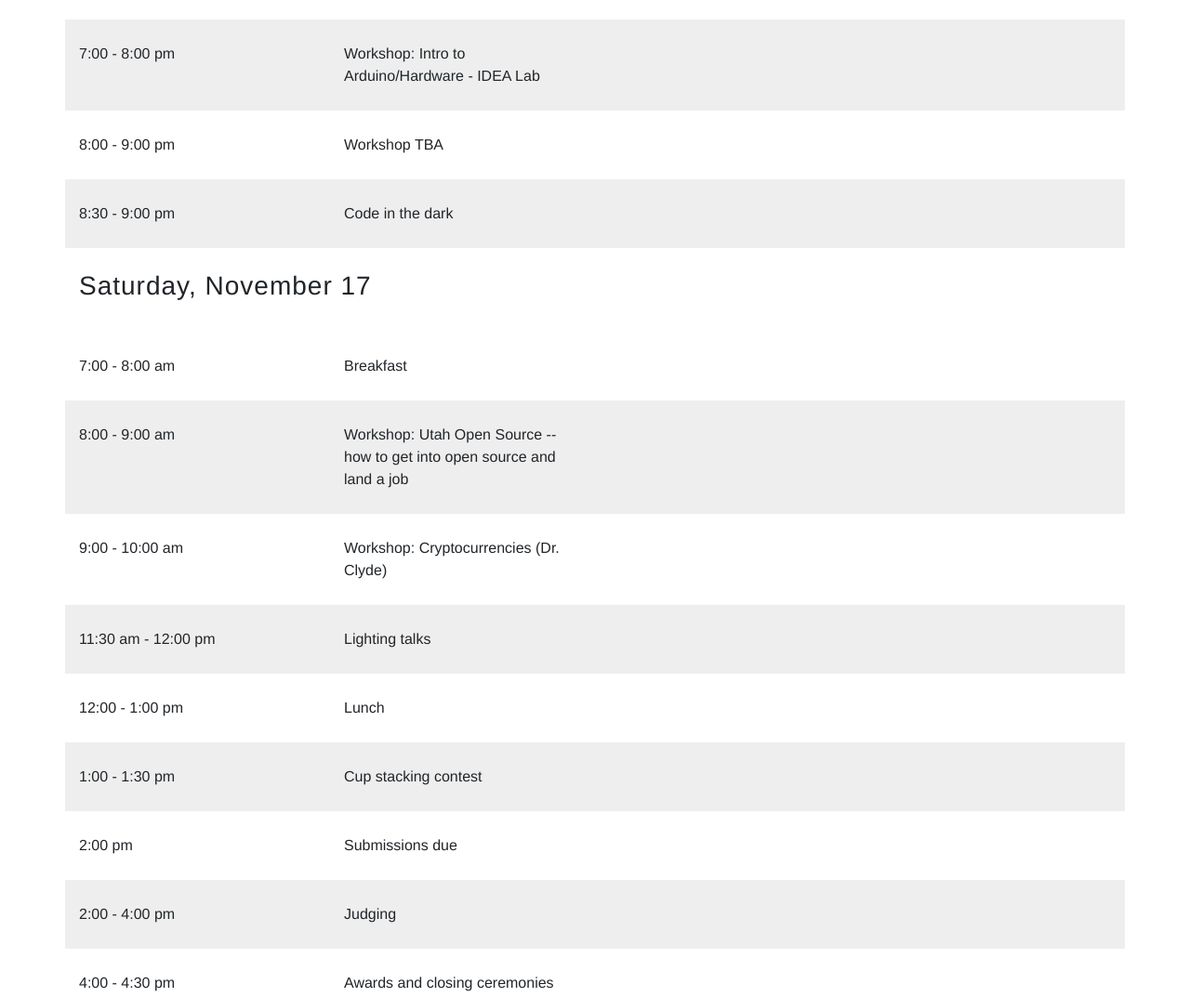
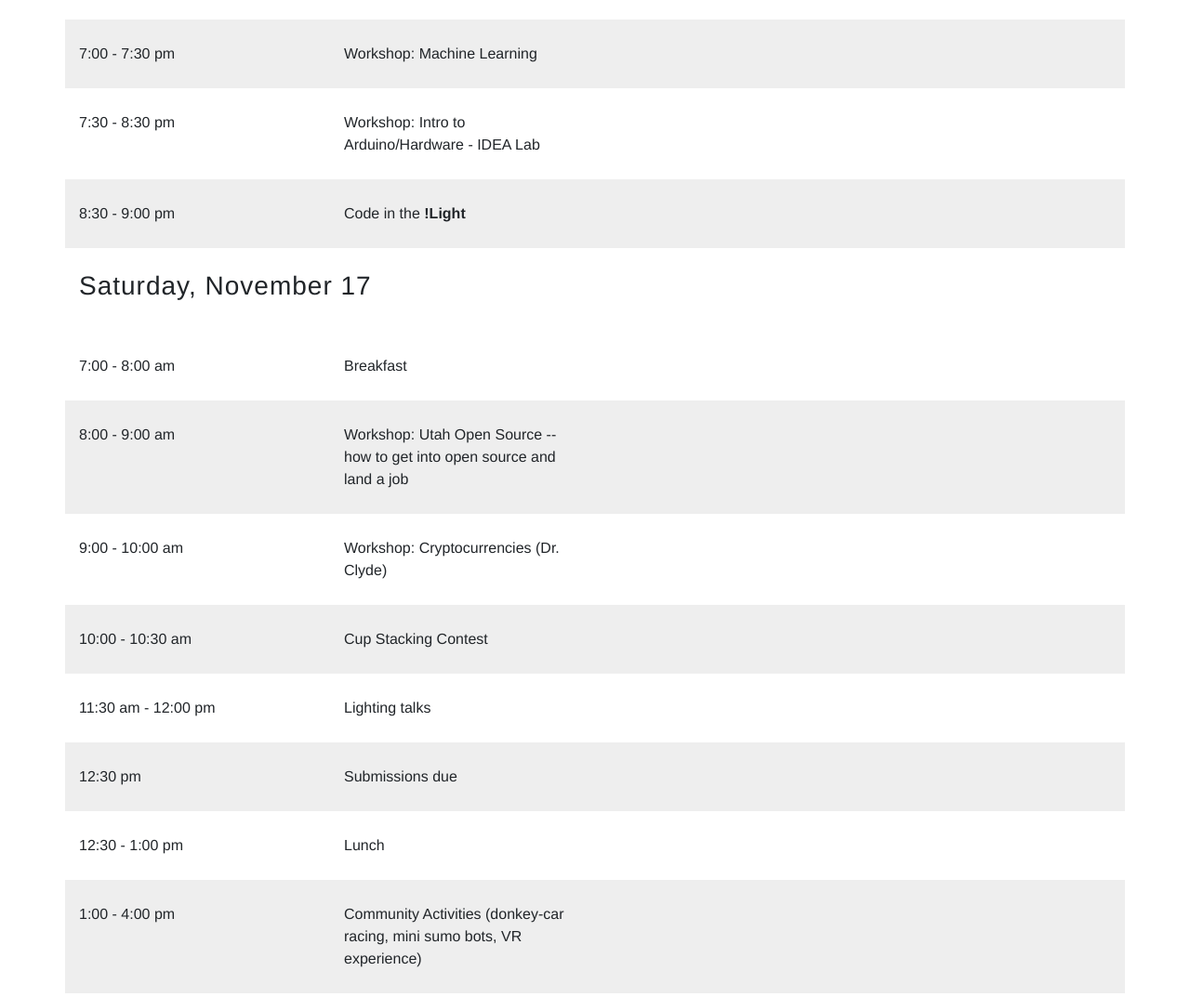
Before and after one commit to hackUSU/hackathon, a plain HTML site: page index.html in a window 1280 px wide. Shown: the part 5040-6113 px from the top of the page at 93% size. Drawn offline with Linux system fonts and the light colour scheme; a web font is replaced by a local one.

Commit message:
Schedule update (hopefully the last for this year\!)

```diff
--- a/index.html
+++ b/index.html
@@ -334,7 +334,7 @@
 				<div class="col-md-3">Opening ceremonies</div>
 			</div>
 			<div class="row">
-				<div class="col-md-3 offset-md-3 schedule-time">4:00 - 4:30 pm</div>
+				<div class="col-md-3 offset-md-3 schedule-time">3:45pm</div>
 				<div class="col-md-3">Team forming event</div>
 			</div>
 			<div class="row">
@@ -354,16 +354,16 @@
 				<div class="col-md-3">Dinner</div>
 			</div>
 			<div class="row">
-				<div class="col-md-3 offset-md-3 schedule-time">7:00 - 8:00 pm</div>
+				<div class="col-md-3 offset-md-3 schedule-time">7:00 - 7:30 pm</div>
+				<div class="col-md-3">Workshop: Machine Learning</div>
+			</div>
+			<div class="row">
+				<div class="col-md-3 offset-md-3 schedule-time">7:30 - 8:30 pm</div>
 				<div class="col-md-3">Workshop: Intro to Arduino/Hardware - IDEA Lab</div>
 			</div>
 			<div class="row">
-				<div class="col-md-3 offset-md-3 schedule-time">8:00 - 9:00 pm</div>
-				<div class="col-md-3">Workshop TBA</div>
-			</div>
-			<div class="row">
 				<div class="col-md-3 offset-md-3 schedule-time">8:30 - 9:00 pm</div>
-				<div class="col-md-3">Code in the dark</div>
+				<div class="col-md-3">Code in the <strong>!Light</strong></div>
 			</div>
 			<br />
 			<h3>Saturday, November 17</h3>
@@ -381,20 +381,24 @@
 				<div class="col-md-3">Workshop: Cryptocurrencies (Dr. Clyde)</div>
 			</div>
 			<div class="row">
+				<div class="col-md-3 offset-md-3 schedule-time">10:00 - 10:30 am</div>
+				<div class="col-md-3">Cup Stacking Contest</div>
+			</div>
+			<div class="row">
 				<div class="col-md-3 offset-md-3 schedule-time">11:30 am - 12:00 pm</div>
 				<div class="col-md-3">Lighting talks</div>
 			</div>
 			<div class="row">
-				<div class="col-md-3 offset-md-3 schedule-time">12:00 - 1:00 pm</div>
+				<div class="col-md-3 offset-md-3 schedule-time">12:30 pm</div>
+				<div class="col-md-3">Submissions due</div>
+			</div>
+			<div class="row">
+				<div class="col-md-3 offset-md-3 schedule-time">12:30 - 1:00 pm</div>
 				<div class="col-md-3">Lunch</div>
 			</div>
 			<div class="row">
-				<div class="col-md-3 offset-md-3 schedule-time">1:00 - 1:30 pm</div>
-				<div class="col-md-3">Cup stacking contest</div>
-			</div>
-			<div class="row">
-				<div class="col-md-3 offset-md-3 schedule-time">2:00 pm</div>
-				<div class="col-md-3">Submissions due</div>
+				<div class="col-md-3 offset-md-3 schedule-time">1:00 - 4:00 pm</div>
+				<div class="col-md-3">Community Activities (donkey-car racing, mini sumo bots, VR experience)</div>
 			</div>
 			<div class="row">
 				<div class="col-md-3 offset-md-3 schedule-time">2:00 - 4:00 pm</div>
```
